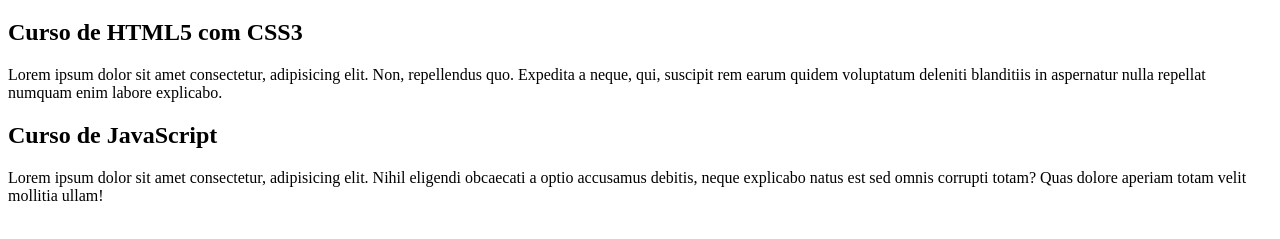
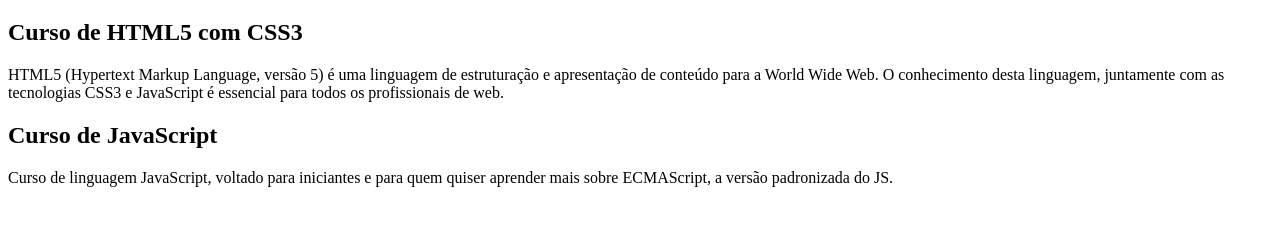
Before and after one commit to danielscarlati/projeto-site, a plain HTML site: page index.html in a window 1280 px wide. Shown: the part 61-300 px from the top of the page. Drawn offline with Linux system fonts and the light colour scheme.

Commit message:
Update index.html

```diff
--- a/index.html
+++ b/index.html
@@ -12,11 +12,11 @@
         </header>
         <article>
             <h2>Curso de HTML5 com CSS3</h2>
-            <p>Lorem ipsum dolor sit amet consectetur, adipisicing elit. Non, repellendus quo. Expedita a neque, qui, suscipit rem earum quidem voluptatum deleniti blanditiis in aspernatur nulla repellat numquam enim labore explicabo.</p>
+            <p>HTML5 (Hypertext Markup Language, versão 5) é uma linguagem de estruturação e apresentação de conteúdo para a World Wide Web. O conhecimento desta linguagem, juntamente com as tecnologias CSS3 e JavaScript é essencial para todos os profissionais de web.</p>
         </article>
         <article>
             <h2>Curso de JavaScript</h2>
-            <p>Lorem ipsum dolor sit amet consectetur, adipisicing elit. Nihil eligendi obcaecati a optio accusamus debitis, neque explicabo natus est sed omnis corrupti totam? Quas dolore aperiam totam velit mollitia ullam!</p>
+            <p>Curso de linguagem JavaScript, voltado para iniciantes e para quem quiser aprender mais sobre ECMAScript, a versão padronizada do JS.</p>
         </article>
     </main>
 </body>
```
